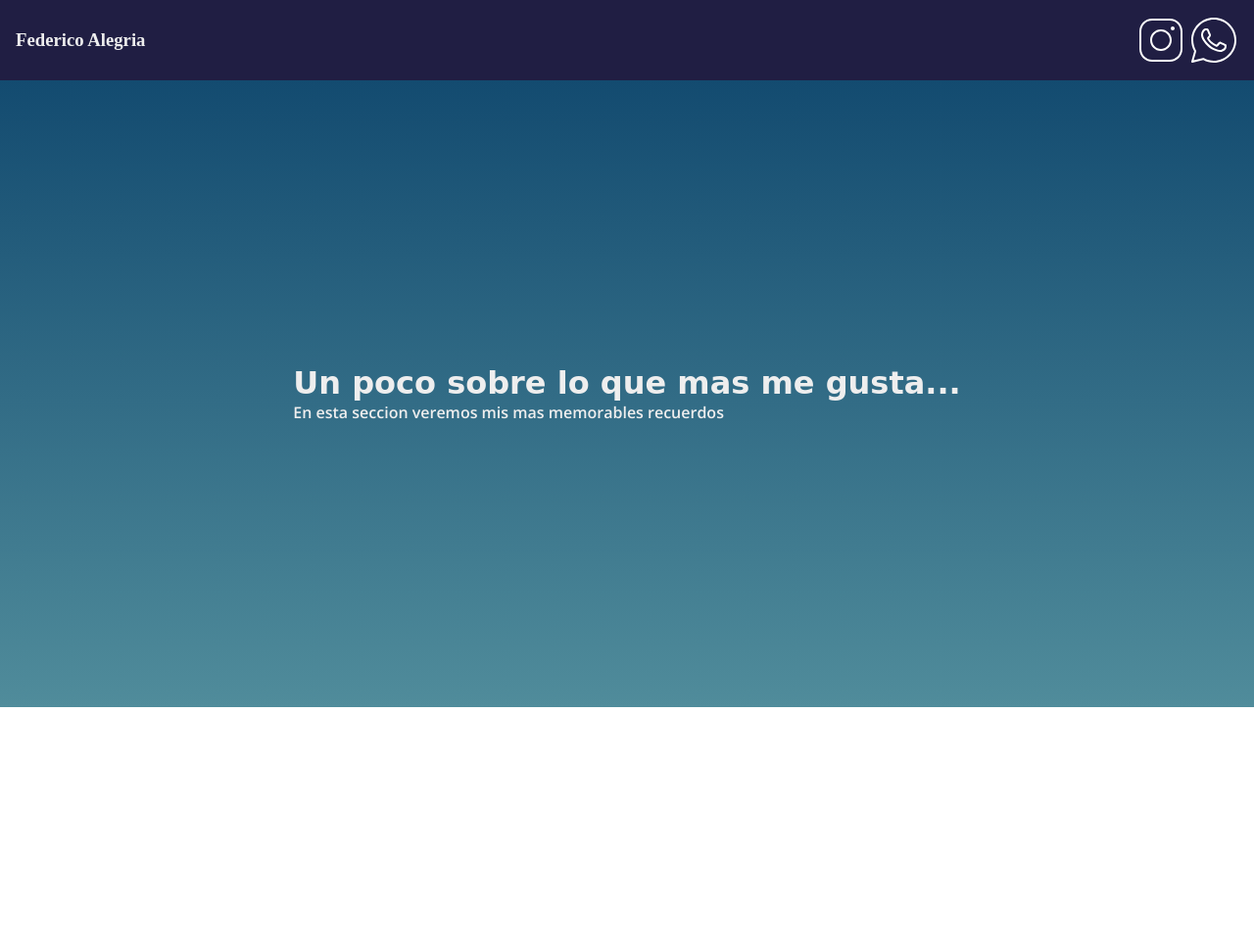
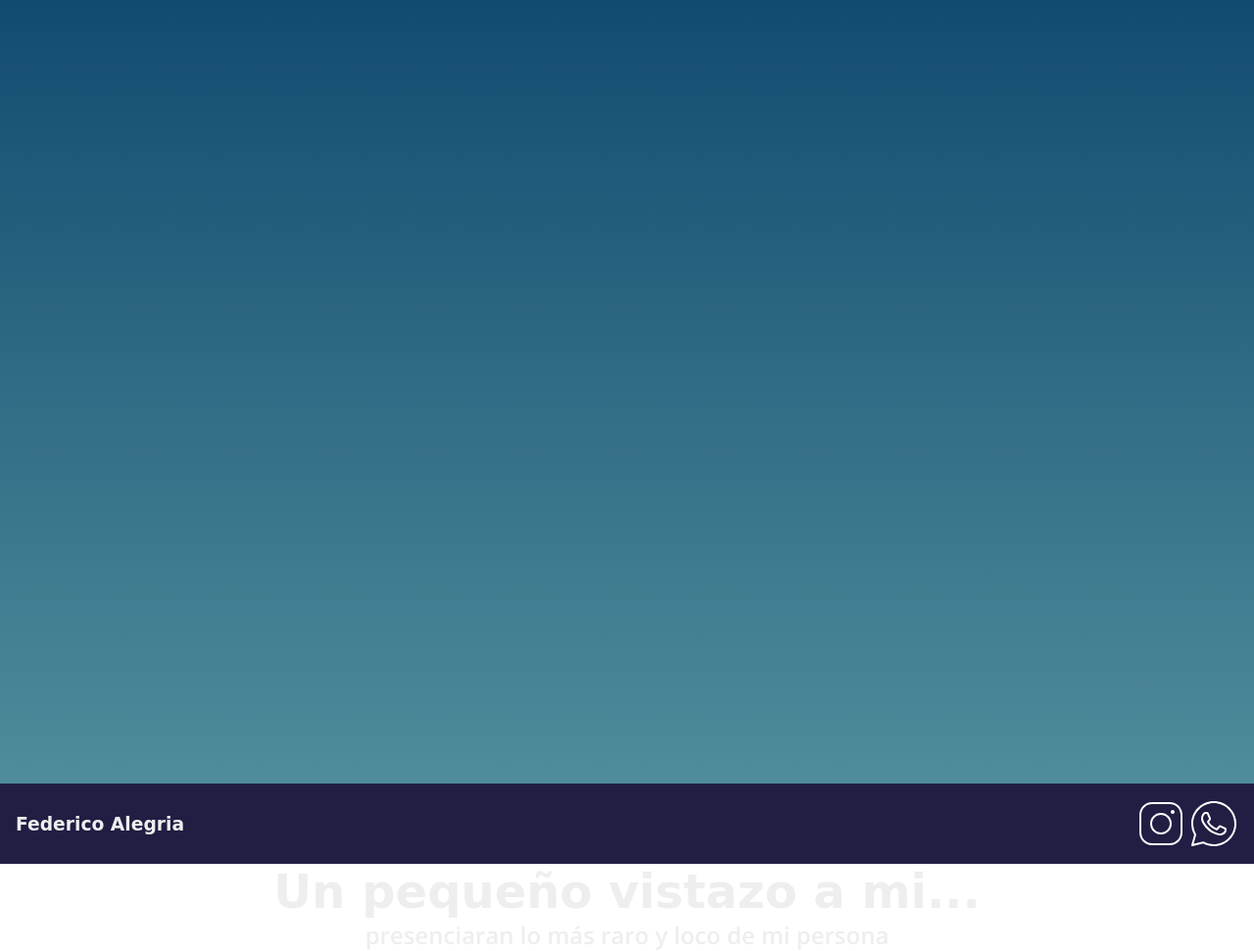
Before and after one commit to AleFede2107/solid-fishstick, a plain HTML site: page index.html in a window 1280 px wide. Shown: the whole page at 98% size. Before the commit the page ends 800 px from the top, so only its background shows below. Drawn offline with nearby package versions, Linux system fonts and the light colour scheme; a web font is replaced by a local one.

Commit message:
add (header) in my website

```diff
--- a/CSS/main.css
+++ b/CSS/main.css
@@ -1,4 +1,3 @@
-@import url('https://fonts.googleapis.com/css2?family=MedievalSharp&family=Open+Sans:ital,wght@0,300..800;1,300..800&family=Patua+One&family=Playwrite+DK+Loopet:wght@100..400&display=swap');
 @import url('https://fonts.googleapis.com/css2?family=MedievalSharp&family=Open+Sans:ital,wght@0,300..800;1,300..800&family=Patua+One&family=Playwrite+AR:wght@100..400&family=Playwrite+DK+Loopet:wght@100..400&display=swap');
 
 *, *::before, *::after{
@@ -72,13 +71,17 @@ body, html{
     color: var(--cuarternary-color);
 }
 
+.navbar h3{
+    font-family: var(--title-font);
+}
+
 .navbarIcon{
     color: var(--cuarternary-color);
 }
 
 .header{
     background: linear-gradient(var(--secondary-color), var(--tertiary-color));
-    height: 80vh;
+    height: 100vh;
     display: flex;
     justify-content: center;
     align-items: center;
@@ -86,14 +89,17 @@ body, html{
 
 .big-text, .small-text{
     color: var(--cuarternary-color);
+    text-align: center;
 }
 
 .big-text{
     font-family: var(--title-font);
     font-weight: 800;
+    font-size: 3rem;
 }
 
 .small-text{
     font-family: var(--content-font);
     font-weight: 600;
+    font-size: 1.5rem;
 }
--- a/index.html
+++ b/index.html
@@ -7,6 +7,7 @@
     <link rel="stylesheet" href="./CSS/main.css" />
   </head>
   <body>
+    <header class="header"></header>
     <nav class="navbar">
       <h3>Federico Alegria</h3>
       <div class="navbarIcons">
@@ -23,10 +24,10 @@
       </div>
     </nav>
 
-    <header class="header">
+
       <div class="text-container">
-        <h1 class="big-text">Un poco sobre lo que mas me gusta...</h1>
-        <p class="small-text">En esta seccion veremos mis mas memorables recuerdos</p>
+        <h1 class="big-text">Un pequeño vistazo a mi...</h1>
+        <p class="small-text">presenciaran lo más raro y loco de mi persona</p>
       </div>
     </header>
   </body>
```
